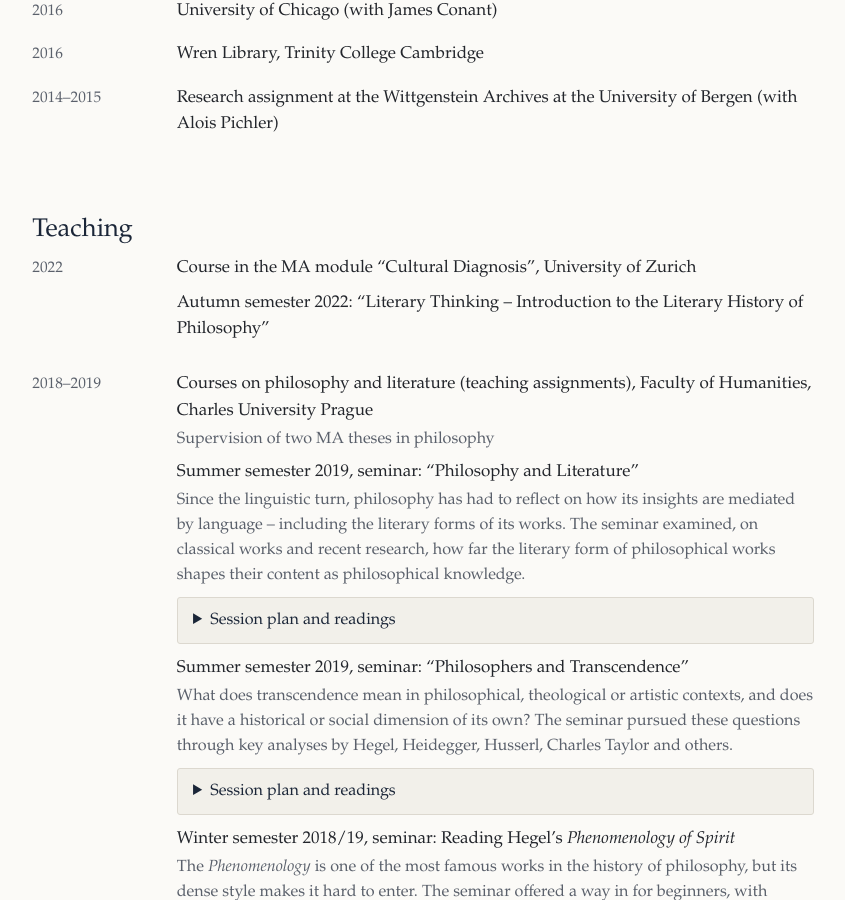
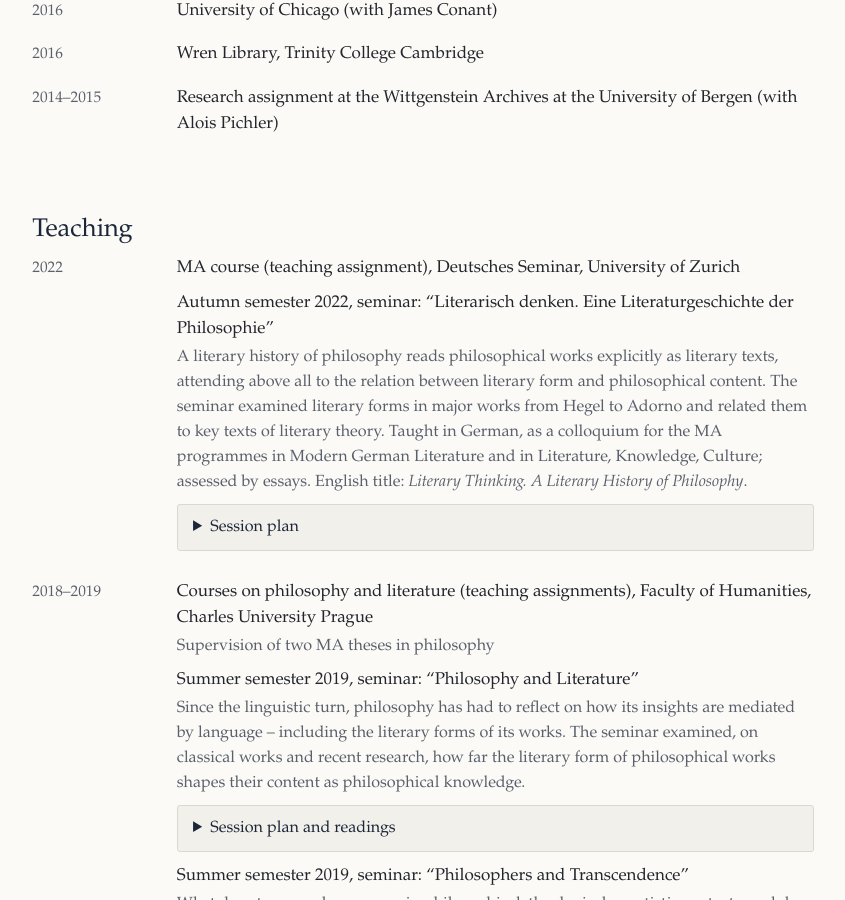
Before and after one commit to dralexanderberg/website, a Jekyll site: the page built from cv/index.html, in a window 1280 px wide and 900 px high, scrolled down 1228 px. Shown: the whole window, without its empty margins (68-913 px from the left). Built offline with Jekyll 4.4.1, drawn with Linux system fonts in a browser that asks for light colours.

Commit message:
CV: Zurich seminar of autumn 2022 with official details and session plan
- Title, format and programmes from the course form of the Deutsches
  Seminar: "Literarisch denken. Eine Literaturgeschichte der Philosophie"
  (English title "Literary Thinking. A Literary History of Philosophy"),
  taught in German as an MA colloquium for Modern German Literature and
  Literature, Knowledge, Culture, assessed by essays
- Session plan of twelve texts, from Schildknecht and Wittgenstein's
  prefaces to Arendt and Adorno, folded
- Replaces the earlier entry ("MA module Cultural Diagnosis", from the
  2023 application), which the course form does not confirm

Co-Authored-By: Claude Opus 5.5 <noreply@anthropic.com>
Claude-Session: https://claude.ai/code/session_01DaTNutaFvg9aFZdq3qhdu7

```diff
--- a/_data/cv.yml
+++ b/_data/cv.yml
@@ -87,11 +87,26 @@ research_stays:
 teaching:
 
 - years: "2022"
-  title: Course in the MA module “Cultural Diagnosis”
-  place: University of Zurich
+  title: MA course (teaching assignment)
+  place: Deutsches Seminar, University of Zurich
   courses:
     - term: Autumn semester 2022
-      title: Literary Thinking – Introduction to the Literary History of Philosophy
+      kind: Seminar
+      title: Literarisch denken. Eine Literaturgeschichte der Philosophie
+      text: "A literary history of philosophy reads philosophical works explicitly as literary texts, attending above all to the relation between literary form and philosophical content. The seminar examined literary forms in major works from Hegel to Adorno and related them to key texts of literary theory. Taught in German, as a colloquium for the MA programmes in Modern German Literature and in Literature, Knowledge, Culture; assessed by essays. English title: *Literary Thinking. A Literary History of Philosophy*."
+      sessions:
+        - "Christiane Schildknecht on the literary forms of philosophy"
+        - "Wittgenstein, the prefaces to the *Tractatus* and the *Philosophical Investigations*"
+        - "Julia Kristeva, “Bachtin, das Wort, der Dialog und der Roman”"
+        - "Hegel, *Phänomenologie des Geistes*: “Die Bildung”"
+        - "Hegel on Plato’s dialogues; Michel Foucault, “Was ist ein Autor?”"
+        - "Nietzsche, *Also sprach Zarathustra*"
+        - "Paul de Man, “Der Widerstand gegen die Theorie”"
+        - "Heidegger, *Sein und Zeit*"
+        - "Christine Abbt and Christian Benne, a literature-philosophy (with their workshop at the University of Zurich)"
+        - "Albrecht Koschorke, “Codes und Narrative”"
+        - "Hannah Arendt, *Vita activa*"
+        - "Theodor W. Adorno, *Minima Moralia*"
 
 - years: 2018–2019
   title: Courses on philosophy and literature (teaching assignments)
```
